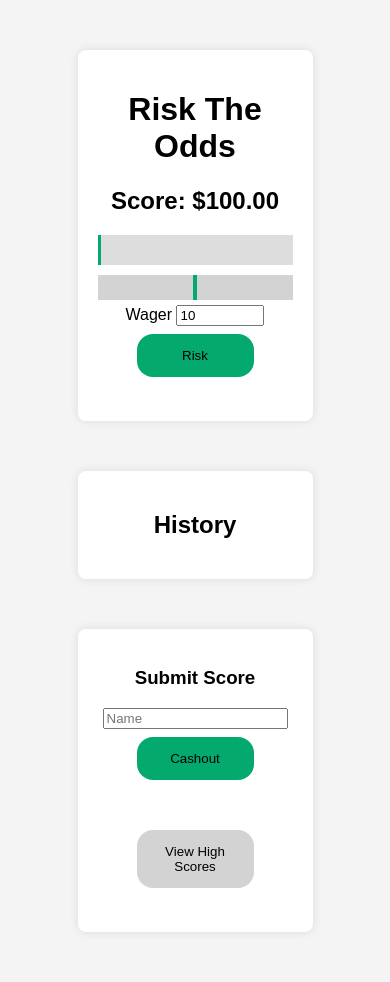
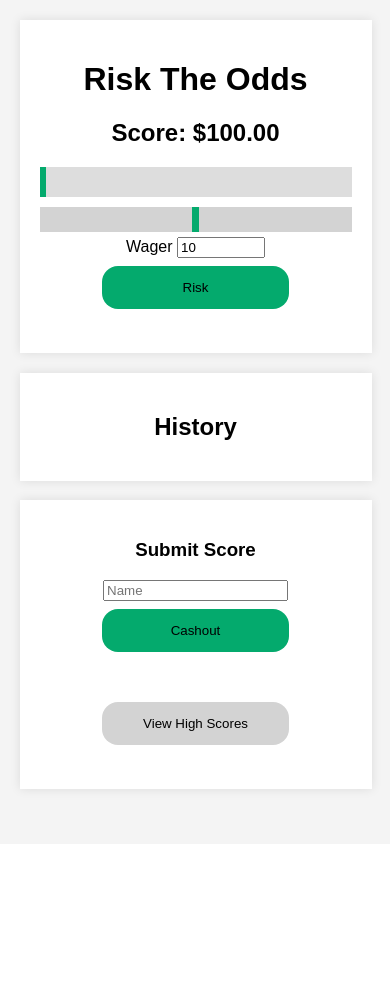
Before and after one commit to cj-wallace/risktheodds, a Flask app: page / in a window 390 px wide. After the commit the page ends 796 px from the top, so only its background shows below. Run offline with Flask 3, Linux system fonts and the light colour scheme.

Commit message:
Update css for mobile

```diff
--- a/webapp/templates/risk.html
+++ b/webapp/templates/risk.html
@@ -4,6 +4,7 @@
 
 <head>
 	<title>RiskTheOdds</title>
+	<meta name="viewport" content="initial-scale=1.0, maximum-scale=1.0, user-scalable=no" />
 	<style>
 		body {
 			font-family: Arial, sans-serif;
@@ -19,6 +20,13 @@
 			box-shadow: 0 0 10px rgba(0, 0, 0, 0.1);
 			border-radius: 8px;
 			text-align: center;
+		}
+		@media (max-width: 600px) {
+			.container {
+				width: 80%;
+				margin: 5%;
+				border-radius: 0;
+			}
 		}
 	</style>
 	<style>
@@ -44,6 +52,7 @@
 			margin: 5px 0;
 			outline: none;
 			-webkit-transition: .2s;
+			transition: .2s;
 		}
 
 		.slider:hover {
@@ -101,6 +110,7 @@
 
 		#myBar {
 			-webkit-appearance: none;
+			appearance: none;
 			width: 2%;
 			margin: 5px 0;
 			height: 30px;
```
Also changed, not shown: webapp/templates/scores.html (+9 -0 lines). Lines whose indentation alone changed are shown as unchanged.
